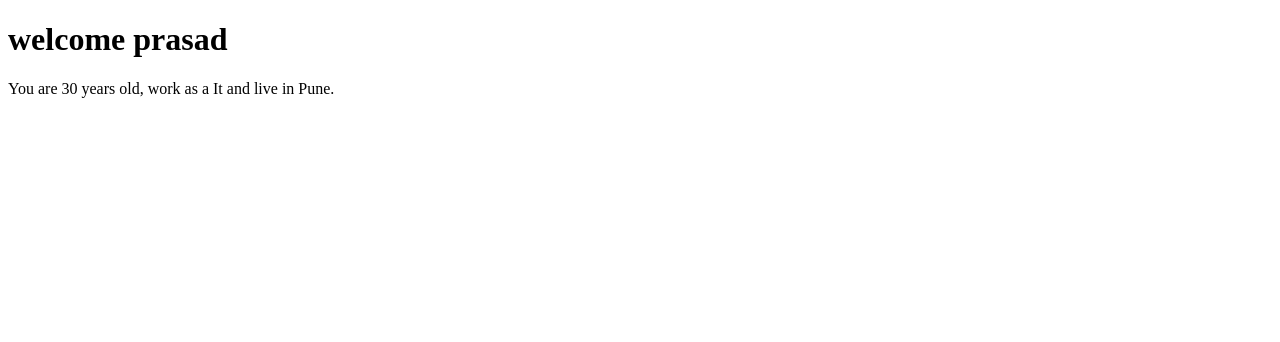
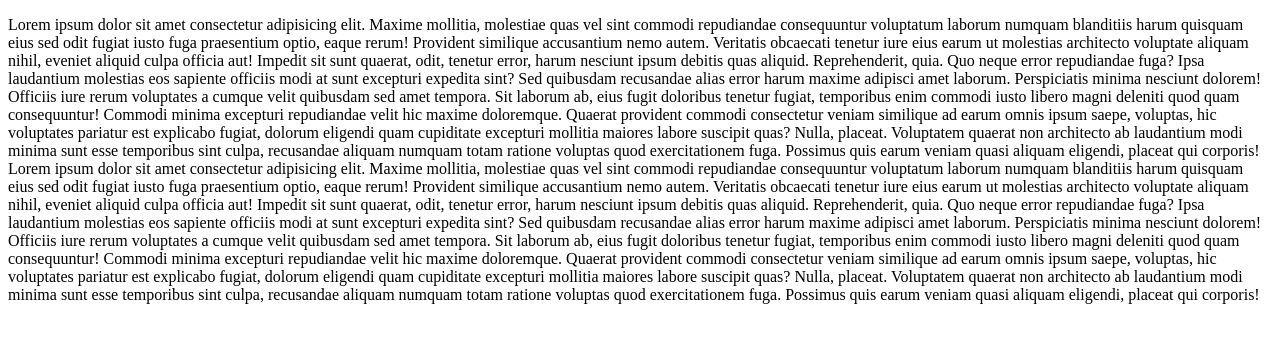
Before and after one commit to prasad12121/todos-list, a React (Create React App) app: page / in a window 1280 px wide. Shown: the top 342 px of the page. Built offline with nearby package versions, Linux system fonts and the light colour scheme.

Commit message:
Added code for useScrollPosition Hook

```diff
--- a/src/App.js
+++ b/src/App.js
@@ -2,7 +2,8 @@
 //Load Local Data
 import React from "react";
 //import Form2 from "./Component/Form2";
-import IndexPage from "./Component/IndexPage";
+//import IndexPage from "./Component/IndexPage";
+import MyPage from "./Component3/MyPage";
 
 //import MyCard from "./Card";
 //import NotificationCard from "./Component/NotificationCard";
@@ -18,7 +19,7 @@ export default function App() {
   return (
 
 
-    <IndexPage/>
+   <MyPage/>
 
 
 
--- a/src/Component/Form2.js
+++ b/src/Component/Form2.js
@@ -15,17 +15,12 @@ const Form2 = () => {
 
   return (
 
-
-
         <form onSubmit={submitForm}>
         <h1>Sign in</h1>
         <input placeholder='email' {...email} />
         <input placeholder='password' {...password} />
         <button type="submit">Sign in</button>
-
         </form>
-
-
 
   )
 }
--- a/src/Component/IndexPage.js
+++ b/src/Component/IndexPage.js
@@ -4,7 +4,7 @@ import WelcomeCard from './WelcomeCard.tsx'
 const IndexPage = () => {
   return (
     <div>
-        <WelcomeCard name="prasad" profession='It' location='Pune' age='30'/>
+        <WelcomeCard name="prasad" profession='IT' location='Pune' age='30'/>
     </div>
   )
 }
--- a/src/Component/useInput.js
+++ b/src/Component/useInput.js
@@ -10,7 +10,8 @@ const useInput = (initialValue) => {
   };
 
   return{
-value,onChange:handleChange
+
+    value,onChange:handleChange
   };
 
 
--- /dev/null
+++ b/src/Component3/MyPage.js
@@ -0,0 +1,58 @@
+import React from "react";
+import useScrollPosition from "./useScrollPosition";
+
+const MyPage = () => {
+  const scrollPosition = useScrollPosition();
+
+  console.log(scrollPosition);
+
+  return (
+    <p>
+      Lorem ipsum dolor sit amet consectetur adipisicing elit. Maxime mollitia,
+      molestiae quas vel sint commodi repudiandae consequuntur voluptatum
+      laborum numquam blanditiis harum quisquam eius sed odit fugiat iusto fuga
+      praesentium optio, eaque rerum! Provident similique accusantium nemo
+      autem. Veritatis obcaecati tenetur iure eius earum ut molestias architecto
+      voluptate aliquam nihil, eveniet aliquid culpa officia aut! Impedit sit
+      sunt quaerat, odit, tenetur error, harum nesciunt ipsum debitis quas
+      aliquid. Reprehenderit, quia. Quo neque error repudiandae fuga? Ipsa
+      laudantium molestias eos sapiente officiis modi at sunt excepturi expedita
+      sint? Sed quibusdam recusandae alias error harum maxime adipisci amet
+      laborum. Perspiciatis minima nesciunt dolorem! Officiis iure rerum
+      voluptates a cumque velit quibusdam sed amet tempora. Sit laborum ab, eius
+      fugit doloribus tenetur fugiat, temporibus enim commodi iusto libero magni
+      deleniti quod quam consequuntur! Commodi minima excepturi repudiandae
+      velit hic maxime doloremque. Quaerat provident commodi consectetur veniam
+      similique ad earum omnis ipsum saepe, voluptas, hic voluptates pariatur
+      est explicabo fugiat, dolorum eligendi quam cupiditate excepturi mollitia
+      maiores labore suscipit quas? Nulla, placeat. Voluptatem quaerat non
+      architecto ab laudantium modi minima sunt esse temporibus sint culpa,
+      recusandae aliquam numquam totam ratione voluptas quod exercitationem
+      fuga. Possimus quis earum veniam quasi aliquam eligendi, placeat qui
+      corporis! Lorem ipsum dolor sit amet consectetur adipisicing elit. Maxime
+      mollitia, molestiae quas vel sint commodi repudiandae consequuntur
+      voluptatum laborum numquam blanditiis harum quisquam eius sed odit fugiat
+      iusto fuga praesentium optio, eaque rerum! Provident similique accusantium
+      nemo autem. Veritatis obcaecati tenetur iure eius earum ut molestias
+      architecto voluptate aliquam nihil, eveniet aliquid culpa officia aut!
+      Impedit sit sunt quaerat, odit, tenetur error, harum nesciunt ipsum
+      debitis quas aliquid. Reprehenderit, quia. Quo neque error repudiandae
+      fuga? Ipsa laudantium molestias eos sapiente officiis modi at sunt
+      excepturi expedita sint? Sed quibusdam recusandae alias error harum maxime
+      adipisci amet laborum. Perspiciatis minima nesciunt dolorem! Officiis iure
+      rerum voluptates a cumque velit quibusdam sed amet tempora. Sit laborum
+      ab, eius fugit doloribus tenetur fugiat, temporibus enim commodi iusto
+      libero magni deleniti quod quam consequuntur! Commodi minima excepturi
+      repudiandae velit hic maxime doloremque. Quaerat provident commodi
+      consectetur veniam similique ad earum omnis ipsum saepe, voluptas, hic
+      voluptates pariatur est explicabo fugiat, dolorum eligendi quam cupiditate
+      excepturi mollitia maiores labore suscipit quas? Nulla, placeat.
+      Voluptatem quaerat non architecto ab laudantium modi minima sunt esse
+      temporibus sint culpa, recusandae aliquam numquam totam ratione voluptas
+      quod exercitationem fuga. Possimus quis earum veniam quasi aliquam
+      eligendi, placeat qui corporis!
+    </p>
+  );
+};
+
+export default MyPage;
--- /dev/null
+++ b/src/Component3/useScrollPosition.js
@@ -0,0 +1,21 @@
+import React, { useEffect, useState } from 'react'
+
+
+
+const useScrollPosition = () => {
+   const [scrollPosition,setScrollPosition]=useState(0);
+   useEffect(()=>{
+
+    const updatePosition =()=>{
+        setScrollPosition(window.scrollTo(0, 0));
+    }
+
+    window.addEventListener("scroll",updatePosition);
+    updatePosition();
+    return () => window.removeEventListener("scroll",updatePosition);
+   },[]);
+
+    return scrollPosition
+}
+
+export default useScrollPosition
```
